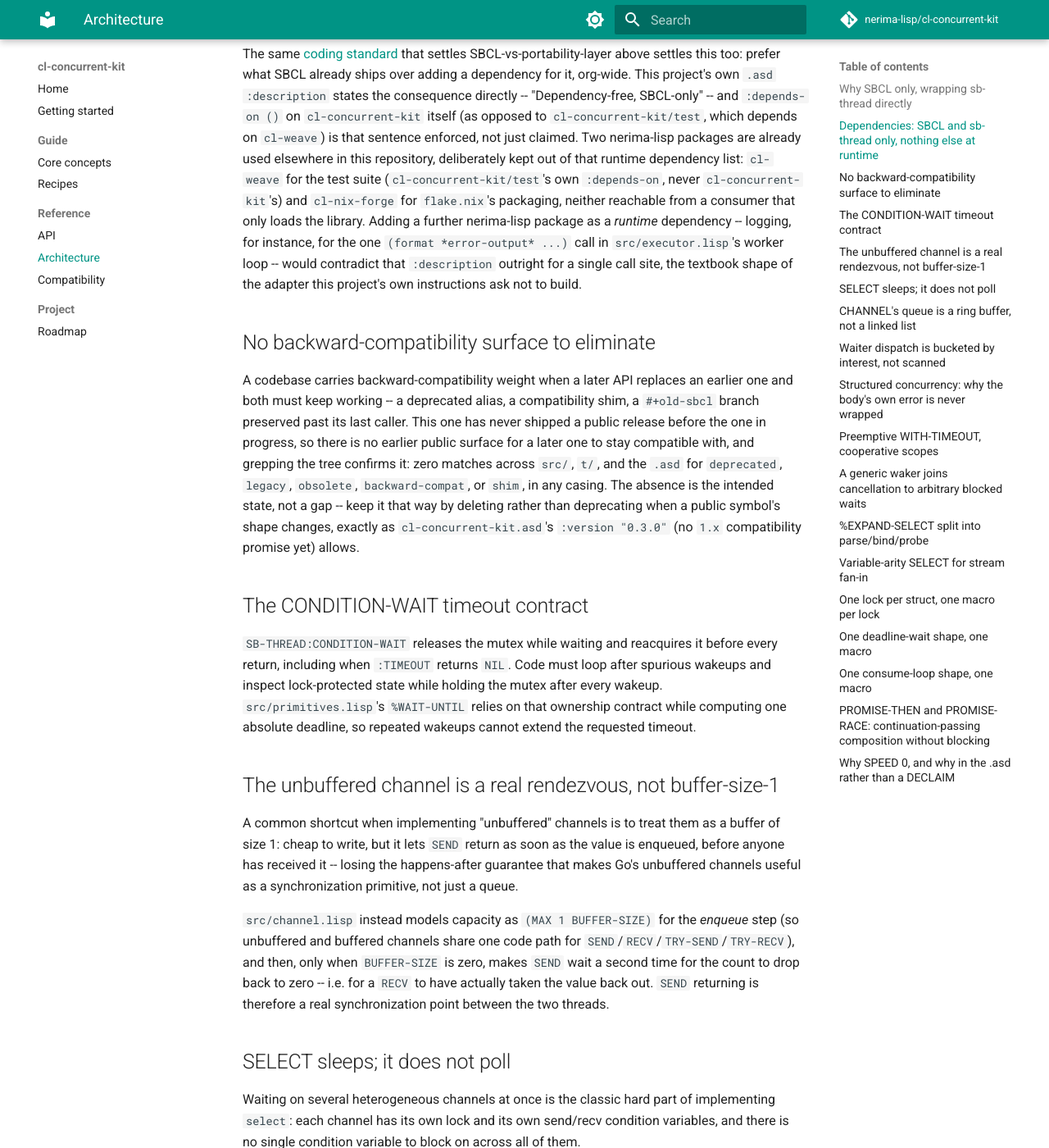
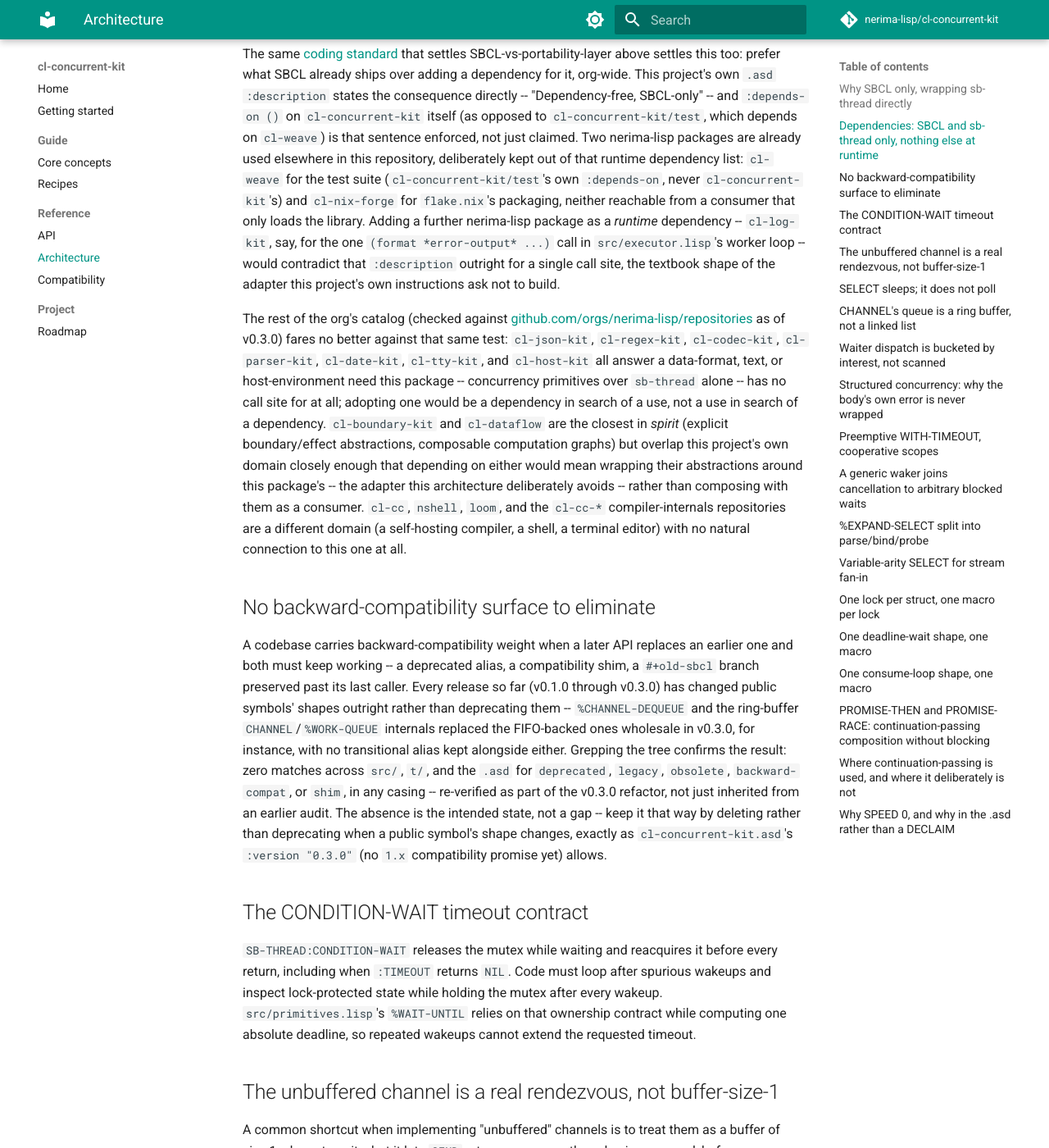
Before and after one commit to nerima-lisp/cl-concurrent-kit, an MkDocs documentation site: the page built from docs/src/reference/architecture.md, in a window 1280 px wide and 1400 px high, scrolled down 432 px. Shown: the whole window at 82% size. Built offline with MkDocs 1.6.1 and Material for MkDocs 9.7.7, drawn with Linux system fonts in a browser that asks for light colours; comment, search, counter and statistics services are not loaded; some of the changed text lies outside the part shown.

Commit message:
docs: make CPS usage, the nerima-lisp package survey, and the backward-compat sweep explicit
Adds a dedicated section collecting every continuation-passing shape in one
place (%OBSERVE-PROMISE and its promise-combinator/executor/scope-waker
uses) alongside where CPS is deliberately not used (CHANNEL/SELECT/latch
rendezvous points) -- previously only demonstrated piecemeal across several
sections. Expands the dependency section's nerima-lisp survey from "cl-weave
and cl-nix-forge only" to naming and ruling out the rest of the org's
catalog by category. Corrects the backward-compatibility section's stale
claim that this project had never shipped a release (v0.1.0 and v0.2.0
predate this rewrite) and records that the deprecated/legacy/shim grep was
re-run, not just inherited.

```diff
--- a/docs/src/reference/architecture.md
+++ b/docs/src/reference/architecture.md
@@ -24,24 +24,44 @@ dependency list: `cl-weave` for the test suite (`cl-concurrent-kit/test`'s
 own `:depends-on`, never `cl-concurrent-kit`'s) and `cl-nix-forge` for
 `flake.nix`'s packaging, neither reachable from a consumer that only loads
 the library. Adding a further nerima-lisp package as a *runtime* dependency
--- logging, for instance, for the one `(format *error-output* ...)` call in
+-- `cl-log-kit`, say, for the one `(format *error-output* ...)` call in
 `src/executor.lisp`'s worker loop -- would contradict that `:description`
 outright for a single call site, the textbook shape of the adapter this
 project's own instructions ask not to build.
+
+The rest of the org's catalog (checked against
+[github.com/orgs/nerima-lisp/repositories](https://github.com/orgs/nerima-lisp/repositories)
+as of v0.3.0) fares no better against that same test: `cl-json-kit`,
+`cl-regex-kit`, `cl-codec-kit`, `cl-parser-kit`, `cl-date-kit`,
+`cl-tty-kit`, and `cl-host-kit` all answer a data-format, text, or
+host-environment need this package -- concurrency primitives over
+`sb-thread` alone -- has no call site for at all; adopting one would be a
+dependency in search of a use, not a use in search of a dependency.
+`cl-boundary-kit` and `cl-dataflow` are the closest in *spirit* (explicit
+boundary/effect abstractions, composable computation graphs) but overlap
+this project's own domain closely enough that depending on either would
+mean wrapping their abstractions around this package's -- the adapter this
+architecture deliberately avoids -- rather than composing with them as a
+consumer. `cl-cc`, `nshell`, `loom`, and the `cl-cc-*` compiler-internals
+repositories are a different domain (a self-hosting compiler, a shell, a
+terminal editor) with no natural connection to this one at all.
 
 ## No backward-compatibility surface to eliminate
 
 A codebase carries backward-compatibility weight when a later API replaces
 an earlier one and both must keep working -- a deprecated alias, a
 compatibility shim, a `#+old-sbcl` branch preserved past its last caller.
-This one has never shipped a public release before the one in progress, so
-there is no earlier public surface for a later one to stay compatible with,
-and grepping the tree confirms it: zero matches across `src/`, `t/`, and the
-`.asd` for `deprecated`, `legacy`, `obsolete`, `backward-compat`, or `shim`,
-in any casing. The absence is the intended state, not a gap -- keep it that
-way by deleting rather than deprecating when a public symbol's shape
-changes, exactly as `cl-concurrent-kit.asd`'s `:version "0.3.0"` (no `1.x`
-compatibility promise yet) allows.
+Every release so far (v0.1.0 through v0.3.0) has changed public symbols'
+shapes outright rather than deprecating them -- `%CHANNEL-DEQUEUE` and the
+ring-buffer `CHANNEL`/`%WORK-QUEUE` internals replaced the FIFO-backed ones
+wholesale in v0.3.0, for instance, with no transitional alias kept alongside
+either. Grepping the tree confirms the result: zero matches across `src/`,
+`t/`, and the `.asd` for `deprecated`, `legacy`, `obsolete`, `backward-compat`,
+or `shim`, in any casing -- re-verified as part of the v0.3.0 refactor, not
+just inherited from an earlier audit. The absence is the intended state, not
+a gap -- keep it that way by deleting rather than deprecating when a public
+symbol's shape changes, exactly as `cl-concurrent-kit.asd`'s `:version
+"0.3.0"` (no `1.x` compatibility promise yet) allows.
 
 ## The CONDITION-WAIT timeout contract
 
@@ -389,6 +409,35 @@ stage's worker thread still blocks on `RECV`, but the stage itself hands the
 caller a channel and a promise, the same non-blocking handle `PROMISE-THEN`
 would.
 
+## Where continuation-passing is used, and where it deliberately is not
+
+Collecting the continuation-passing shapes above in one place: `%OBSERVE-PROMISE`
+(`src/promise.lisp`) is the primitive one, a callback registered against a
+promise and invoked with its outcome by whichever thread settles it, never
+polled for. `PROMISE-THEN`/`PROMISE-CATCH`/`PROMISE-FINALLY` and every
+combinator in `src/promise-combinators.lisp` (`PROMISE-ALL`, `PROMISE-ANY`,
+`PROMISE-RACE`, `PROMISE-ALL-SETTLED`, `PROMISE-TIMEOUT`) are built on it
+directly, never on a thread, a queue, or a poll loop of their own. `SUBMIT`'s
+`:ON-SETTLE` (`src/executor.lisp`) is the same primitive reused for the
+executor's own bookkeeping (freeing a worker slot) rather than a public
+result. `%SCOPE-ADD-WAKER`/`%SCOPE-SET-CHILD-CANCEL`
+(`src/scope-state.lisp`) generalize it once more: a callback invoked on
+cancellation instead of settlement, so `AWAIT-LATCH`, `AWAIT-BARRIER`, and
+every stream stage's output-channel-closing waker (`src/stream.lisp`'s
+`%START-CHANNEL-STAGE`) all plug into the same one cancellation-dispatch
+point rather than each polling `CHECK-CANCELLED` on their own schedule.
+
+Where it is *not* used is exactly as deliberate: `src/channel.lisp`'s
+`SEND`/`RECV`, `src/select.lisp`'s `SELECT`, `src/latch.lisp`'s
+`AWAIT-LATCH`/`AWAIT-BARRIER`, and `src/primitives.lisp`'s `%WAIT-UNTIL` all
+block the calling thread rather than take a continuation, because each is
+modeling a real rendezvous or a real deadline a caller is waiting to observe
+directly -- turning any of them into a callback would change what a caller
+watching for completion is actually synchronizing with. See "The unbuffered
+channel is a real rendezvous" and "This continuation-passing composition is
+deliberately not how `src/channel.lisp`'s `SEND`/`RECV` work" above for the
+two places this project has already had to defend that line explicitly.
+
 ## Why SPEED 0, and why in the .asd rather than a DECLAIM
 
 This system compiles its own files at `(optimize (speed 0) ...)`. The policy
```
